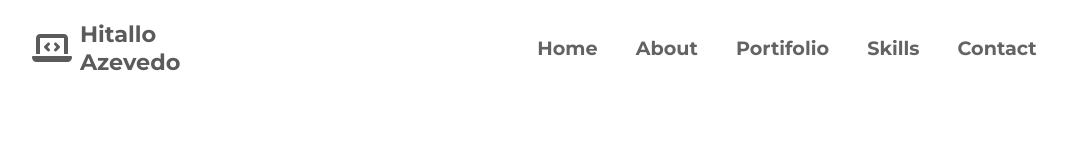
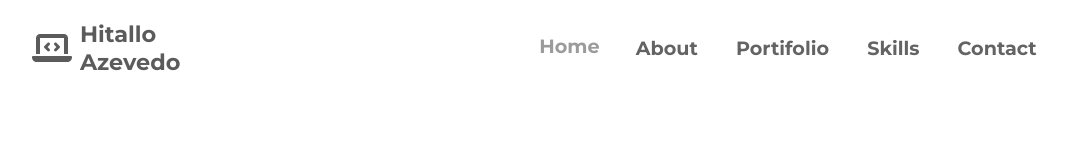
Before and after one commit to hitalloazevedo/portifolio-react, a React (Vite) app: page / in a window 1280 px wide. In both pictures the pointer is over the item "Home". Shown: the top 160 px of the page, without its empty margins (45-1113 px from the left). Built offline with nearby package versions, Linux system fonts and the light colour scheme.

Commit message:
fix: adjusting header z-index. add: hover animation to navigation options

```diff
--- a/src/assets/css/Header.css
+++ b/src/assets/css/Header.css
@@ -36,6 +36,7 @@
     justify-content: center;
 
     transition: .3s;
+    z-index: 1000;
 }
 
 .logo {
@@ -85,6 +86,7 @@
 
 .navMenu nav ul li {
     list-style: none;
+    transition: .3s;
 }
 
 .navMenu nav ul li a{
@@ -94,3 +96,9 @@
     font-weight: 600;
     line-height: 25px;
 }
+
+.navMenu nav ul li a:hover,
+.navMenu nav ul li:hover {
+    opacity: .8;
+    transform: translate(2px, -2px);
+}
```
